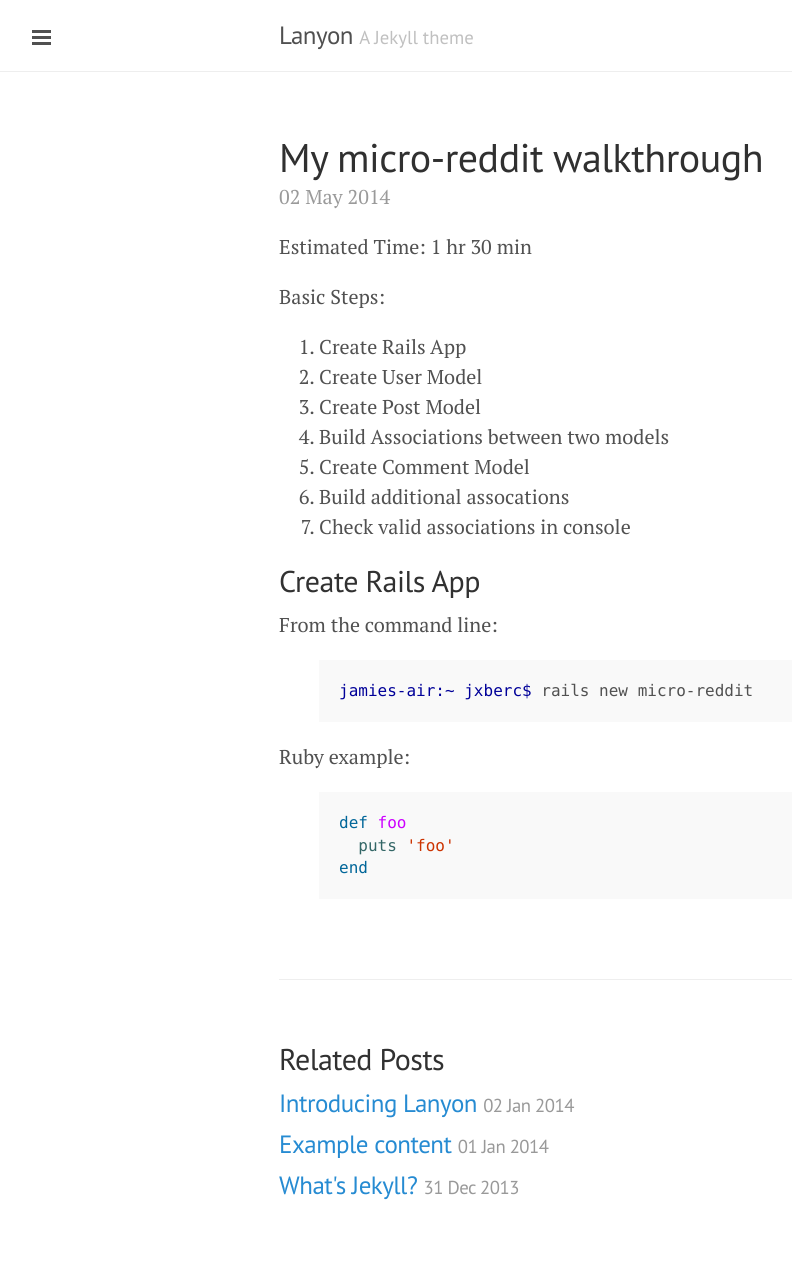
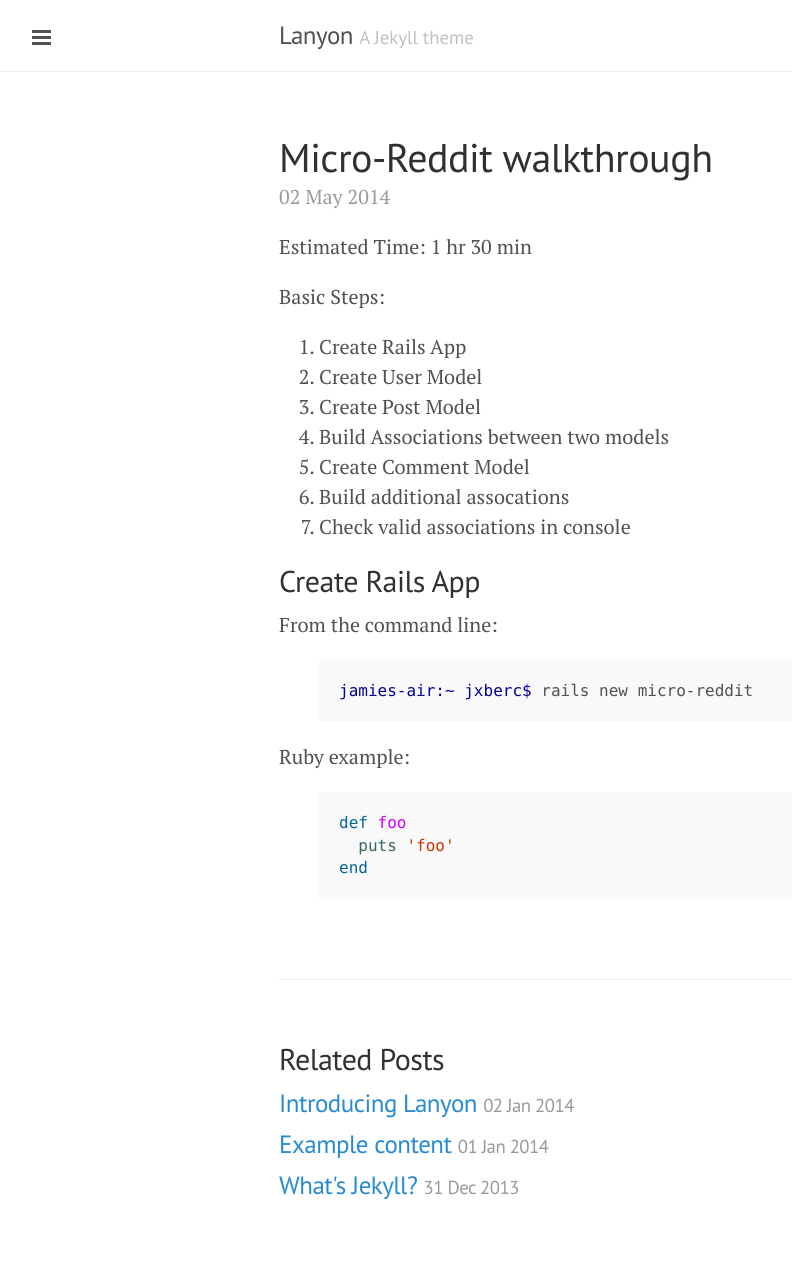
Before and after one commit to Jberczel/jberczel.github.io, a Jekyll site: the page built from _posts/2014-05-02-my-micro-reddit.md, in a window 1280 px wide. Shown: the whole page, without its empty margins (1-793 px from the left). Built offline with Jekyll 4.4.1, drawn with Linux system fonts in a browser that asks for light colours; Markdown is read by kramdown in place of the engine named in the settings; part of the change alters nothing that is shown.

```diff
--- a/_posts/2014-05-02-my-micro-reddit.md
+++ b/_posts/2014-05-02-my-micro-reddit.md
@@ -1,8 +1,8 @@
 ---
 layout: post
-title:  "My micro-reddit walkthrough"
-date:   2014-05-02
-categories: walkthrough
+title:  Micro-Reddit walkthrough
+comments: true
+permalink: micro-reddit-walkthrough
 ---
 
 Estimated Time: 1 hr 30 min
```
